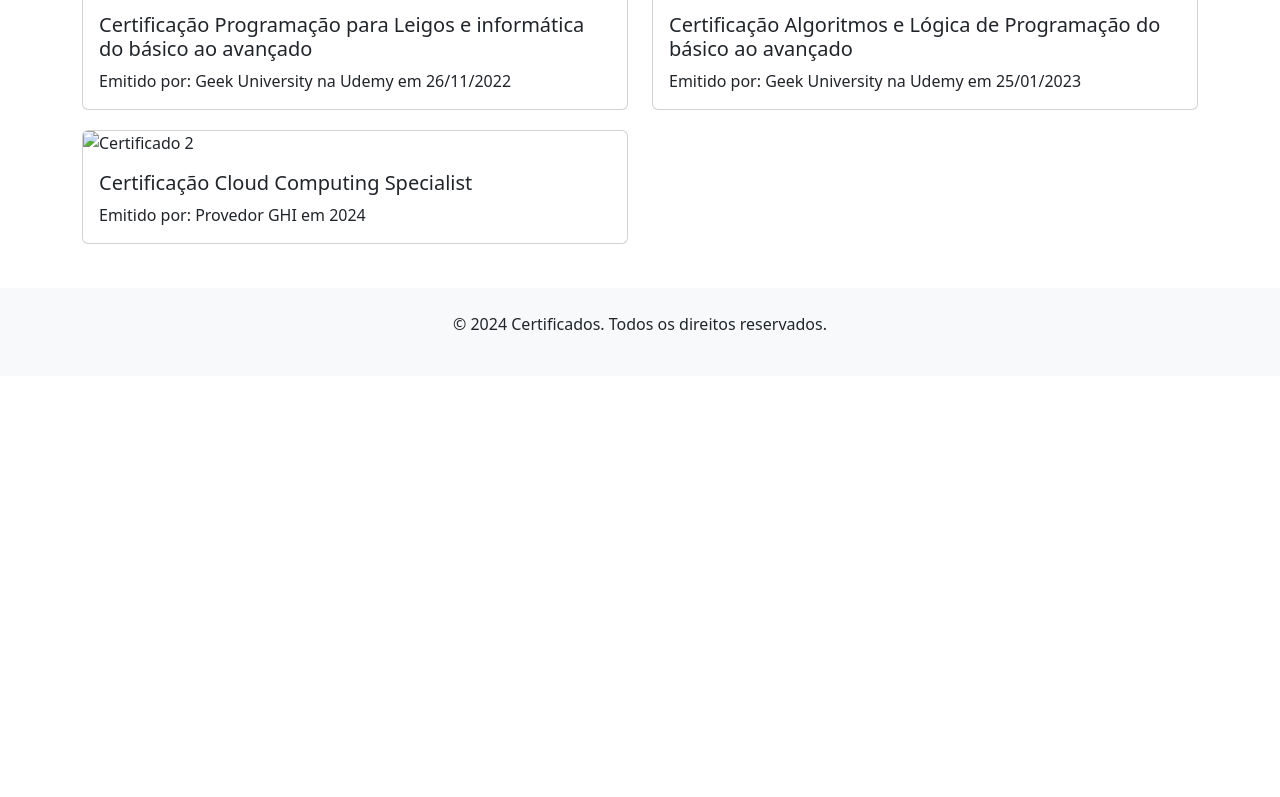
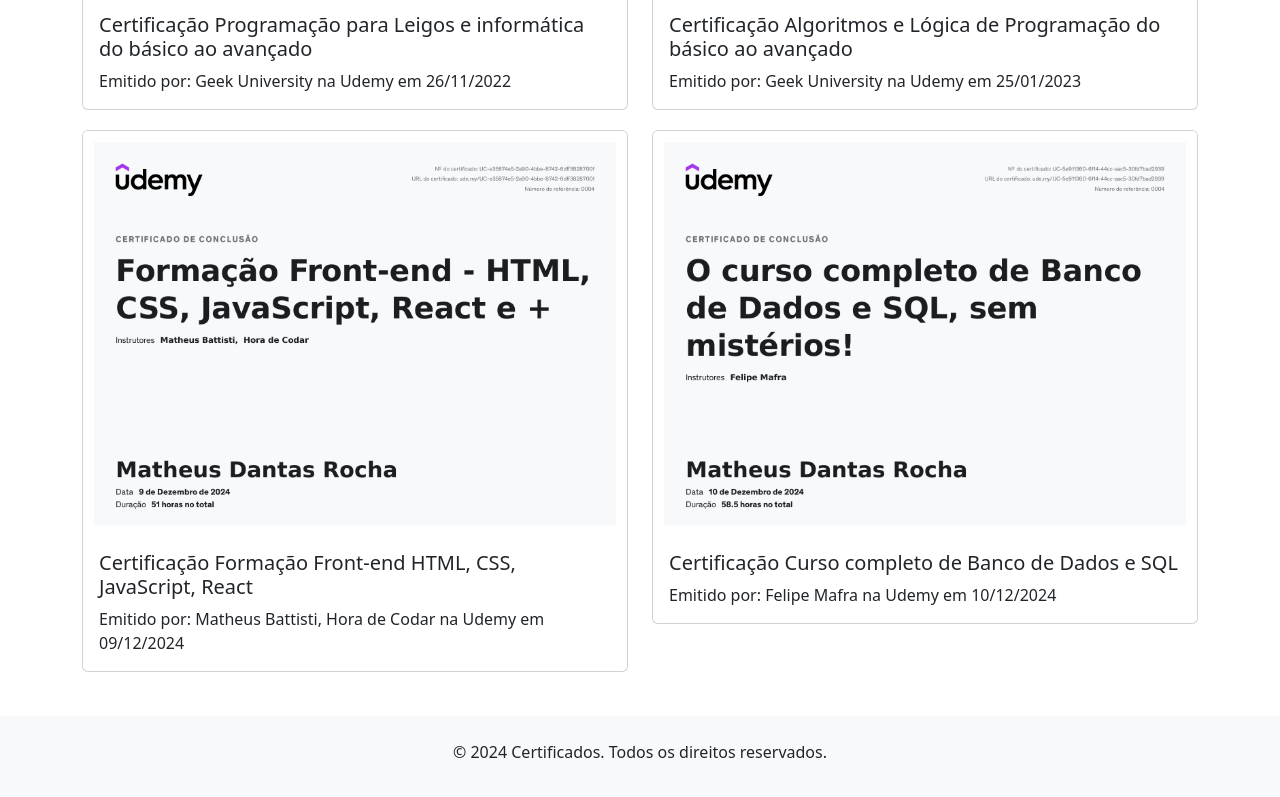
Before and after one commit to MatheusDevPro/interfa-e, a plain HTML site: page certificados.html in a window 1280 px wide. Shown: the part 619-1416 px from the top of the page. Before the commit the page ends 995 px from the top, so only its background shows below. Drawn offline with nearby package versions, Linux system fonts and the light colour scheme.

Commit message:
atualização certificados

```diff
--- a/certificados.html
+++ b/certificados.html
@@ -79,10 +79,20 @@
 
             <div class="col-md-6">
                 <div class="card certificate-card">
-                    <img src="certificado2.jpg" class="card-img-top" alt="Certificado 2">
+                    <img src="img/UC-e35874e5-2a90-4bbe-8742-6dff3828700f.jpg" class="card-img-top" alt="Certificado 2">
                     <div class="card-body">
-                        <h5 class="card-title">Certificação Cloud Computing Specialist</h5>
-                        <p class="card-text">Emitido por: Provedor GHI em 2024</p>
+                        <h5 class="card-title">Certificação Formação Front-end HTML, CSS, JavaScript, React </h5>
+                        <p class="card-text">Emitido por: Matheus Battisti, Hora de Codar na Udemy em 09/12/2024</p>
+                    </div>
+                </div>
+            </div>
+
+            <div class="col-md-6">
+                <div class="card certificate-card">
+                    <img src="img/UC-5e911360-6f14-44cc-aac5-30fd7bad2939.jpg" class="card-img-top" alt="Certificado 2">
+                    <div class="card-body">
+                        <h5 class="card-title">Certificação Curso completo de Banco de Dados e SQL </h5>
+                        <p class="card-text">Emitido por: Felipe Mafra na Udemy em 10/12/2024</p>
                     </div>
                 </div>
             </div>
```
